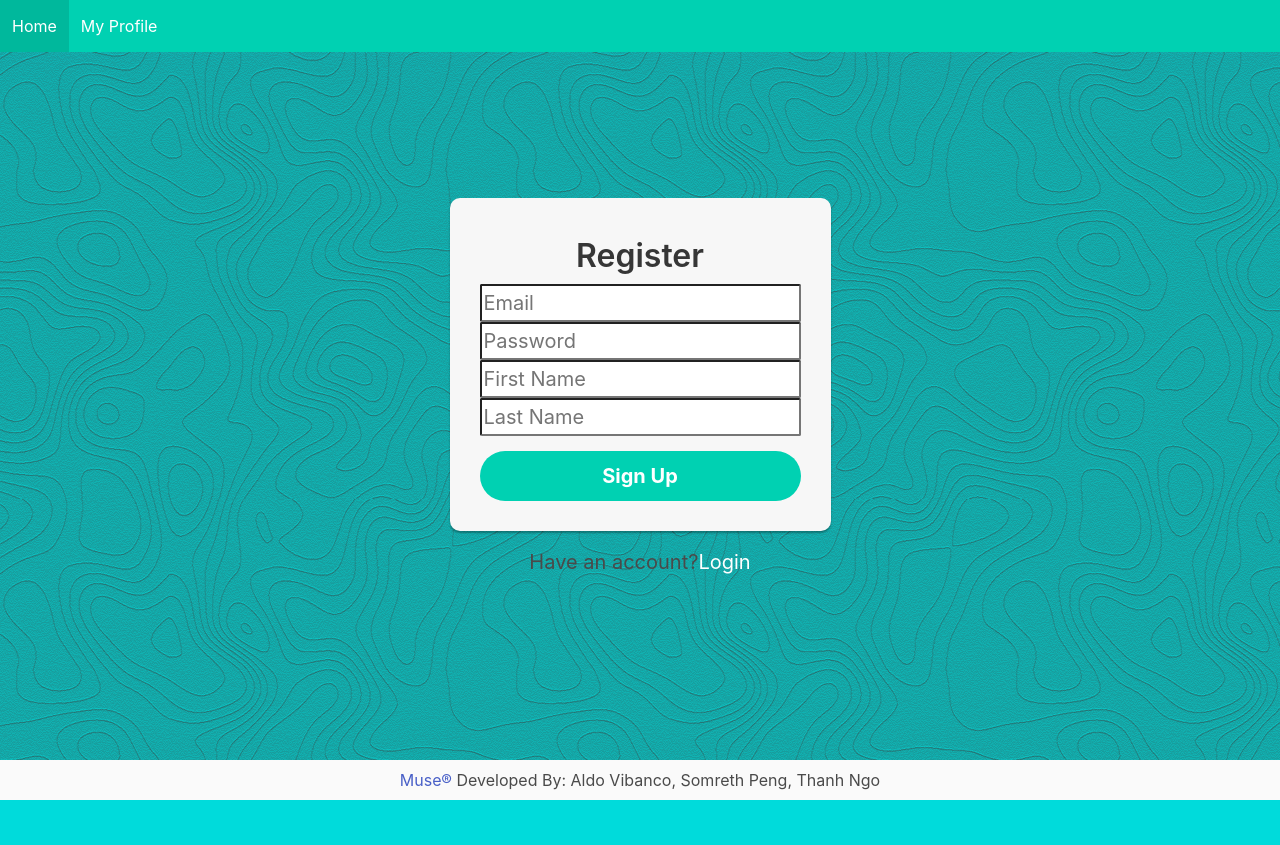
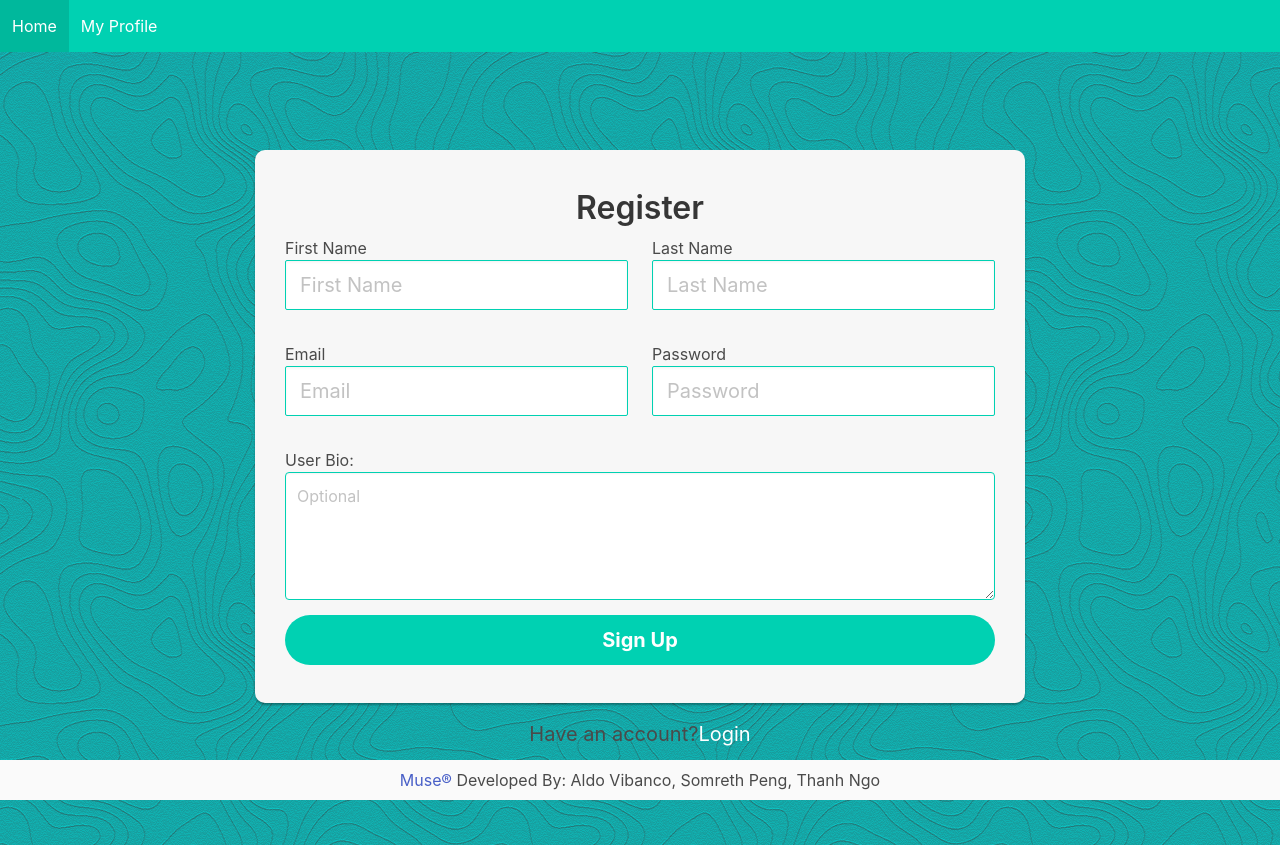
Before and after one commit to thanhn062/MUSE, a website: page public/signup.html in a window 1280 px wide. Before the commit the page ends 800 px from the top, so only its background shows below. Drawn offline with nearby package versions, Linux system fonts and the light colour scheme.

Commit message:
update login/register UI

```diff
--- a/public/signup.html
+++ b/public/signup.html
@@ -29,36 +29,59 @@
   <!-- REGISTER FORM -->
   <div class="section login-form">
     <div class="level-item">
-      <div class="section">
+      <div class="section regBord">
         <form class="signup formBdr">
           <h2 class="level-item title">Register</h2>
+          <div class="tile is-ancestor">
+            <!-- FIRST NAME -->
+            <div class="tile is-parent">
+              <div class="form-group">
+                <label class="level-left">First Name</label>
+                <input type="firstName" class="form-control input is-primary subtitle" id="firstName-input"
+                  placeholder="First Name" required="required">
+              </div>
+            </div>
+            <!-- LAST NAME -->
+            <div class="tile is-parent">
+              <div class="form-group">
+                <label class="level-left">Last Name</label>
+                <input type="lastName" class="form-control input is-primary subtitle" id="lastName-input"
+                  placeholder="Last Name" required="required">
+              </div>
+            </div>
+          </div>
           <!-- EMAIL -->
-          <div class="form-group">
-            <label class="level-item" > </label>
-            <input type="email" class="form-control subtitle" id="email-input" placeholder="Email" required="required">
+          <div class="tile is-ancestor">
+            <div class="tile is-parent">
+              <div class="form-group">
+                <label class="level-left">Email</label>
+                <input type="email" class="form-control input is-primary subtitle" id="email-input" placeholder="Email"
+                  required="required">
+              </div>
+            </div>
+            <!-- PASSWORD -->
+            <div class="tile is-parent">
+              <div class="form-group">
+                <label class="level-left">Password</label>
+                <input type="password" class="form-control input is-primary subtitle" id="password-input"
+                  placeholder="Password" required="required">
+              </div>
+            </div>
           </div>
-          <!-- PASSWORD -->
-          <div class="form-group">
-            <label class="level-item"></label>
-            <input type="password" class="form-control subtitle" id="password-input" placeholder="Password"
-              required="required">
+          <!-- USER BIO -->
+          <div class="field">
+            <div class="control">
+              <label class="level-left">User Bio:</label>
+              <textarea class="textarea is-primary" id="userBio" placeholder="Optional"></textarea>
+            </div>
           </div>
+
           <!-- ERROR -->
           <div style="display: none" id="alert" class="alert alert-danger" role="alert">
             <span class="glyphicon glyphicon-exclamation-sign" aria-hidden="true"></span>
             <span class="sr-only">Error:</span> <span class="msg"></span>
           </div>
-          <!-- FIRST NAME -->
-          <div class="form-group">
-            <label class="level-item"></label>
-            <input type="firstName" class="form-control subtitle" id="firstName-input" placeholder="First Name"
-              required="required">
-          </div>
-          <div class="form-group">
-            <label class="level-item"></label>
-            <input type="lastName" class="form-control subtitle" id="lastName-input" placeholder="Last Name"
-              required="required">
-          </div>
+
           <button type="submit" class="btn button is-primary level-item is-medium is-rounded is-fullwidth"
             id="registerBtn">Sign
             Up</button>
--- a/public/style.css
+++ b/public/style.css
@@ -11,8 +11,8 @@ html {
 
 /* Form Stuff */
 .login-form {
-  width: 340px;
-    margin: 50px auto;
+  width: fit-content;
+  margin: 50px auto;
 }
 
 .login-form form {
@@ -30,9 +30,13 @@ html {
 .form-control, .btn {
   min-height: 38px;
   border-radius: 2px;
+  margin-bottom: 8px !important;
 }
 .formBdr {
   border-radius: 10px;
+}
+.regBord {
+  padding: 0rem;
 }
 .formLink {
   color: white;
```
Also changed, not shown: public/login.html (+4 -3 lines).
